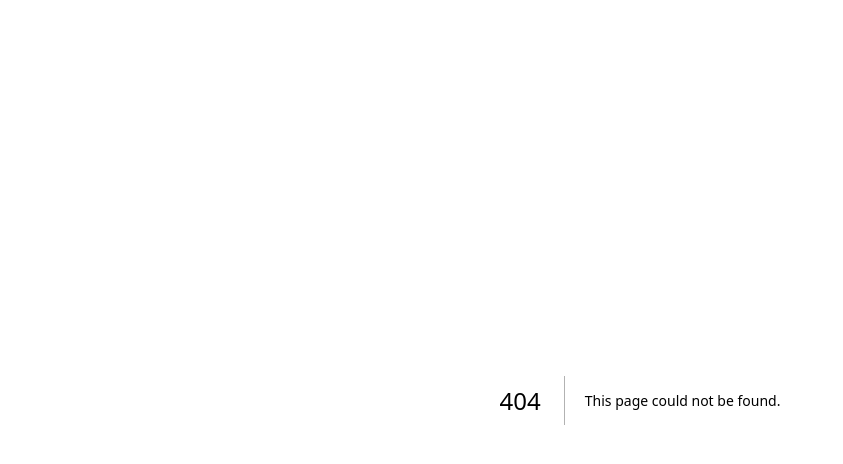
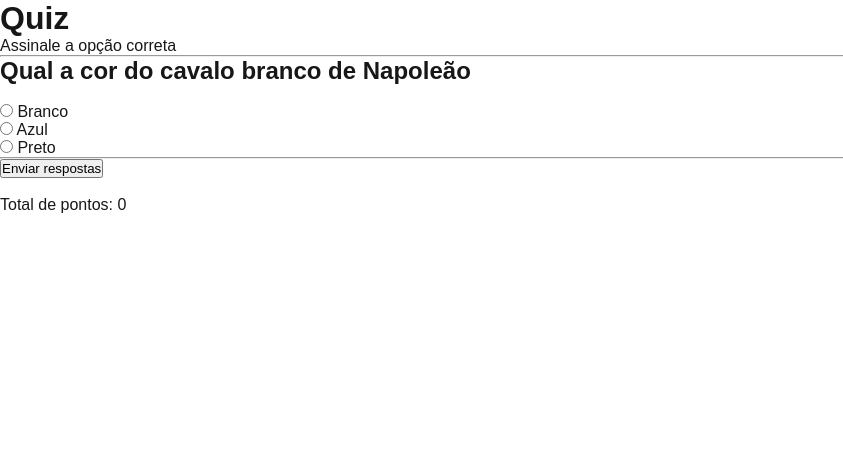
Before and after one commit to amandaverniz/react, a Next.js app: page /quiz2 in a window 1280 px wide. Before the commit this address had no page. Shown: the top 464 px of the page, without its empty margins (0-843 px from the left). Built offline with nearby package versions, Linux system fonts and the light colour scheme.

Commit message:
quiz atividade

```diff
--- /dev/null
+++ b/app/quiz2/page.js
@@ -0,0 +1,96 @@
+'use client'
+
+import { useState} from "react";
+import "./quiz.css"
+
+function Quiz2() {
+
+const [ p1, alteraP1 ] = useState(0)
+const [p2, alteraP2] = useState(0)
+
+const [ total, alteraTotal] = useState(0)
+
+const [mostraP1, alteraMostraP1] = useState(true)
+const [ mostraP2, alteraMostraP2] = useState(false)
+
+
+
+
+
+function calculaTotal(){
+
+    let totalAtualizado = 0
+
+alteraTotal(totalAtualizado)
+   totalAtualizado= p1+p2
+
+    let valordobanco = parseInt (localStorage.getItem("total"))
+    localStorage.setItem("total", totalAtualizado+ valordobanco)
+
+
+}
+
+    return (
+        <div>
+
+            <h1>Quiz</h1>
+            <p>Assinale a opção correta</p>
+
+            <hr/>
+
+
+            {
+                mostraP1 == true &&
+
+            <div>
+                <h2> Qual a cor do cavalo branco de Napoleão</h2>
+                <br/>
+
+                <label> <input name="p1" type= "radio" onChange={ ()=>{ alteraP1(1); alteraMostraP2(true); alteraMostraP1(false)}  }/> Branco</label>
+                <br/>
+                <label> <input name="p1" type= "radio" onChange={ ()=> { alteraP1(0); alteraMostraP2(true); alteraMostraP1(false)}}/> Azul</label>
+                <br/>
+                <label> <input name="p1" type= "radio" onChange={ ()=>{ alteraP1(0); alteraMostraP2(true); alteraMostraP1(false)}  }/> Preto</label>
+                <br/>
+                <hr/>
+
+             </div>
+
+            // fragmento: usado no react
+            //<></>
+
+            }
+
+
+            {
+                mostraP2 == true &&
+             <div>
+                <h2> Qual a melhor letra?</h2>
+                <br/>
+
+                <label> <input name="p2" type= "radio"onChange={ ()=> alteraP2(1)} /> A</label>
+                <br/>
+                <label> <input name="p2" type= "radio"onChange={ ()=> alteraP2(0)  } /> B</label>
+                <br/>
+                <label> <input name="p2" type= "radio" onChange={ ()=> alteraP2(0)  }/> C</label>
+
+                <br/>
+                <hr/>
+             </div>
+            }
+
+
+        <button onClick={()=> calculaTotal()}>Enviar respostas</button>
+            <br/>
+            <br/>
+            <p>Total de pontos: {total} </p>
+
+
+
+
+        </div>
+
+     );
+}
+
+export default Quiz2;
--- /dev/null
+++ b/app/quiz2/quiz.css
@@ -0,0 +1,5 @@
+.selecionado{
+    color: blue;
+    border: 1px solid gray;
+    padding: 7px;
+}
```
Also changed, not shown: app/painel/page.js (+21 -2 lines), app/painel/painel.css (+7 -1 lines).
